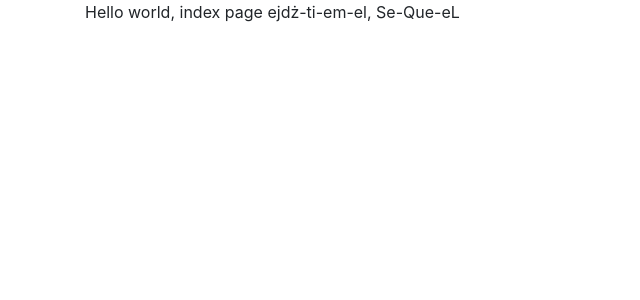
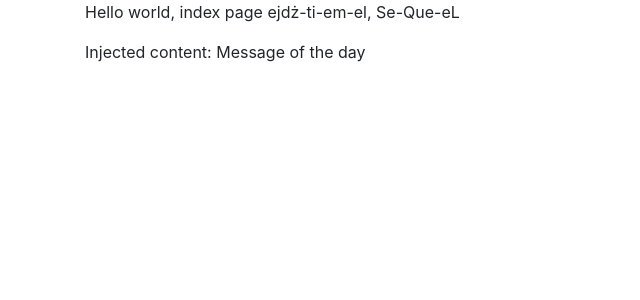
Before and after one commit to JaworskiAleksander/hello_world, a Django app: page / in a window 1280 px wide. Shown: the top 300 px of the page, without its empty margins (0-640 px from the left). Run offline with Django 3.2, Linux system fonts and the light colour scheme; some libraries are stand-ins or nearby versions.

Commit message:
created get_context_data method in IndexView class to handle context dictionary

```diff
--- a/hello_world_CBV/basic_app/views.py
+++ b/hello_world_CBV/basic_app/views.py
@@ -6,3 +6,8 @@ class IndexView(TemplateView):
     # template_name is a class-based attribute inherited from Template_View
     # it tells which template should be rendered when calling out this class as view // .as_view()
     template_name = 'index.html'
+
+    def get_context_data(self, **kwargs):
+        context = super().get_context_data(**kwargs)
+        context['message'] = 'Message of the day'
+        return context
--- a/hello_world_CBV/templates/index.html
+++ b/hello_world_CBV/templates/index.html
@@ -2,4 +2,5 @@
 {% block body_block %}
 
 <p>Hello world, index page ejdż-ti-em-el, Se-Que-eL</p>
+<p>Injected content: {{ message }}</p>
 {% endblock %}
```
